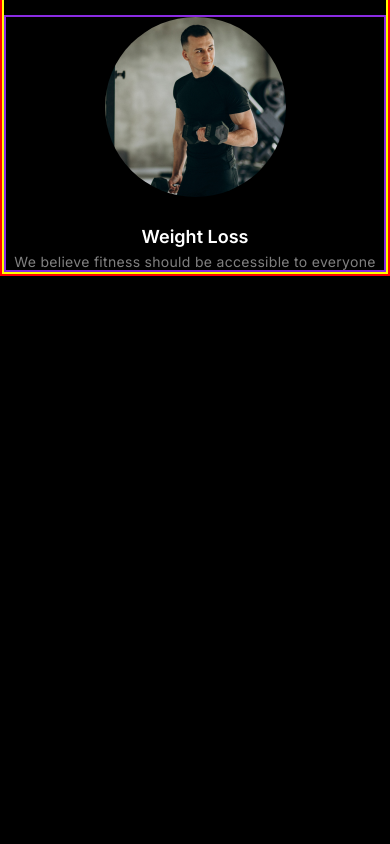
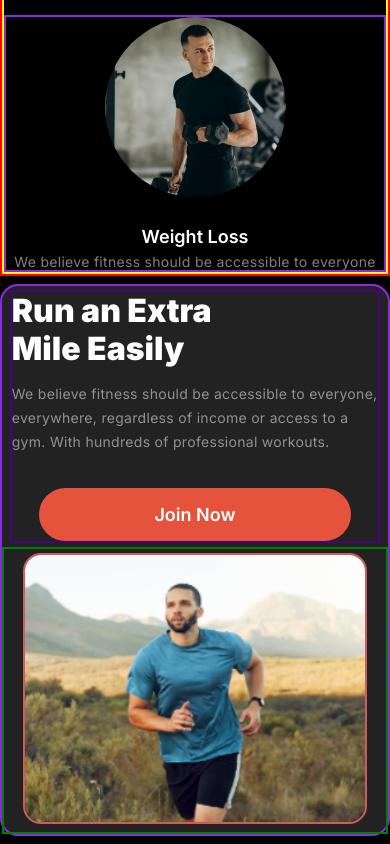
Before and after one commit to Schr0Smi1ey/Flex-Fusion-Fitness, a plain HTML site: page index.html in a window 390 px wide. Shown: the part 2161-3005 px from the top of the page. Before the commit the page ends 2437 px from the top, so only its background shows below. Drawn offline with Linux system fonts and the light colour scheme; a web font is replaced by a local one.

Commit message:
MILE Part Done

```diff
--- a/Styles/responsive.css
+++ b/Styles/responsive.css
@@ -125,4 +125,49 @@
         "d";
         gap: 40px;
     }
+
+
+    /* Mile Section Styles */
+
+    .mile{
+        margin: 2% auto;
+        flex-direction: column;
+        gap: 0px;
+        border-radius: 18px;
+        background: rgb(34, 34, 34);
+        justify-content: center;
     }
+    .mile-left {
+        width: 96%;
+        margin: 1% 2%;
+        justify-content: center;
+    }
+
+    .mile-title {
+        font-size: 2rem;
+        margin-bottom: 14px;
+    }
+
+    .mile-btn-container {
+        text-align: center;
+    }
+
+    .btn-mile {
+        width: 85%;
+        padding: 16px 40px 16px 40px;
+    }
+
+    .mile-right {
+        text-align: center;
+        width: 100%;
+    }
+
+    .mile-right img {
+        width: 90%;
+        border-radius: 18px;
+        margin: 1% 2%;
+    }
+
+
+
+}
--- a/Styles/styles.css
+++ b/Styles/styles.css
@@ -259,3 +259,58 @@ header {
     letter-spacing: 0.3px;
     text-align: center;
 }
+
+
+
+
+/* mile styles */
+
+.mile{
+    border: 2px solid blueviolet;
+    display: flex;
+    margin: 0px 190px 100px;
+    align-items: center;
+    gap: 130px;
+    border-radius: 18px;
+    background: rgb(34, 34, 34);
+}
+
+.mile-left {
+    width: 55%;
+    border: 2px solid indigo;
+    display: flex;
+    flex-direction: column;
+    margin: 40px 0 40px 50px;
+}
+
+.mile-title {
+    font-size: 3rem;
+    font-weight: 900;
+    line-height: 120%;
+    margin-bottom: 14px;
+}
+
+.mile-subtitle {
+    font-size: 0.875rem;
+    font-weight: 400;
+    line-height: 24px;
+    letter-spacing: 0.3px;
+    margin-bottom: 34px;
+}
+
+.btn-mile {
+    padding: 16px 40px 16px 40px;
+}
+
+.mile-right {
+    width: 45%;
+    border: 2px solid green;
+}
+
+
+.mile-right img {
+    width: 90%;
+    border: 2px solid indianred;
+    border-radius: 18px;
+    margin: 30px 30px 30px 0px;
+}
--- a/index.html
+++ b/index.html
@@ -94,6 +94,20 @@
         </section>
 
 
+        <section class="mile">
+            <div class="mile-left">
+                <h1 class="mile-title">Run an Extra <br>Mile Easily</h1>
+                <p class="mile-subtitle white-1">We believe fitness should be accessible to everyone, everywhere, regardless of income or access to a gym. With hundreds of professional workouts.</p>
+                <div class="mile-btn-container">
+                    <button class="btn-primary btn-mile">Join Now</button>
+                </div>
+            </div>
+            <div class="mile-right">
+                <img src="images/run.png" alt="">
+            </div>
+        </section>
+
+
     </main>
 
 </body>
```
Lines whose indentation alone changed are shown as unchanged.
